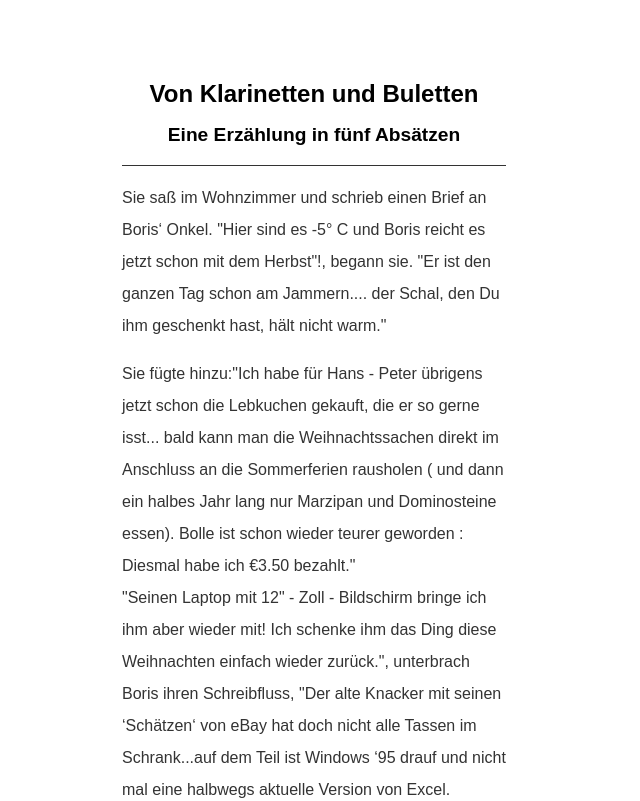
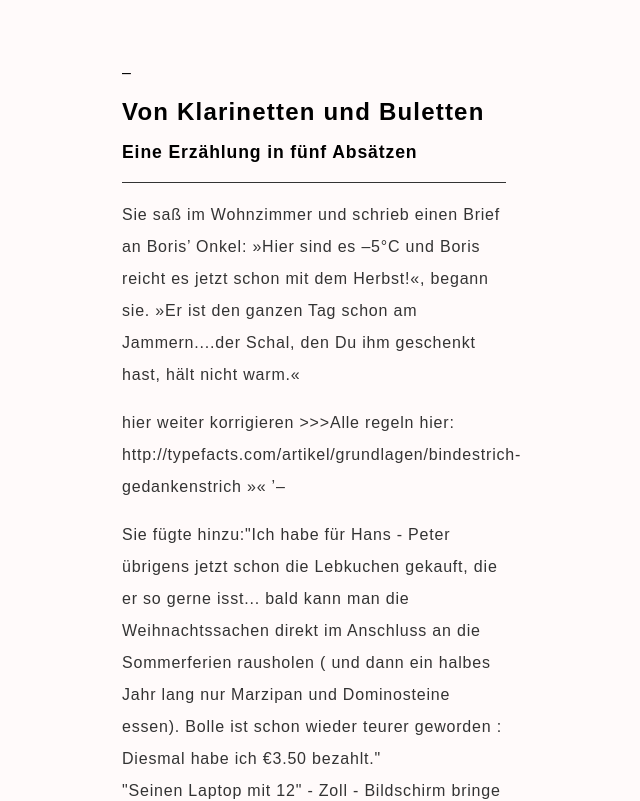
Before and after one commit to alsino/basic_typography, a plain HTML site: page index.html in a window 1280 px wide. Shown: the top 801 px of the page, without its empty margins (326-966 px from the left). Drawn offline with Linux system fonts and the light colour scheme.

Commit message:
Fix typo

```diff
--- a/css/style.css
+++ b/css/style.css
@@ -3,28 +3,27 @@
 /* Kick it like it’s 2004 for now! :) */
 
 body {
+	background-color: #FFFAFA;
 	padding-left: 35%;
 	padding-right: 35%;
 	padding-top: 5%;
 	padding-bottom: 5%;
+}
 
-
-}
 
 h1{
 	font-size: 1.5em;
 	font-weight: 700;
-	text-align: center;
+	letter-spacing: 0.05em;
 }
 
+
 h2{
-	font-size: 1.2em;
+	font-size: 1.1em;
 	font-weight: 700;
 	padding-bottom: 5%;
 	border-bottom: solid 0.5px #333333;
-	text-align: center;
-
-
+	letter-spacing: 0.05em;
 }
 
 
@@ -34,4 +33,5 @@ p{
 	color: #333333;
 	-webkit-font-smoothing: antialiased;
 	line-height: 200%;
+	letter-spacing: 0.05em;
 }
--- a/index.html
+++ b/index.html
@@ -24,6 +24,8 @@
 
 <article>
 
+
+–
   <!-- TASK: Find and fix all typographic problems. -->
   <!-- Do not kern manually via spans with classes or via JS or use any other too fancy, advanced techniques. -->
   <!-- Please don’t change anything in the HTML structure. -->
@@ -32,8 +34,12 @@
   <h2>Eine Erzählung in fünf Absätzen</h2>
 
   <p>
-    Sie saß im Wohnzimmer und schrieb einen Brief an Boris‘ Onkel. "Hier sind es -5° C und Boris reicht es jetzt schon mit dem Herbst"!, begann sie. "Er ist den ganzen Tag schon am Jammern.... der Schal, den Du ihm geschenkt hast, hält nicht warm."
+    Sie saß im Wohnzimmer und schrieb einen Brief an Boris’ Onkel: »Hier sind es –5°C und Boris reicht es jetzt schon mit dem Herbst!«, begann sie. »Er ist den ganzen Tag schon am Jammern....der Schal, den Du ihm geschenkt hast, hält nicht warm.«
   </p>
+  <p>hier weiter korrigieren >>>Alle regeln hier:
+http://typefacts.com/artikel/grundlagen/bindestrich-gedankenstrich
+»«
+’– </p>
   <p>
     Sie fügte hinzu:"Ich habe für Hans - Peter übrigens jetzt schon die Lebkuchen gekauft, die er so gerne isst... bald kann man die Weihnachtssachen direkt im Anschluss an die Sommerferien rausholen ( und dann ein halbes Jahr lang nur Marzipan und Dominosteine essen). Bolle ist schon wieder teurer geworden : Diesmal habe ich €3.50 bezahlt."<br>
     "Seinen Laptop mit 12" - Zoll - Bildschirm bringe ich ihm aber wieder mit! Ich schenke ihm das Ding diese Weihnachten einfach wieder zurück.", unterbrach Boris ihren Schreibfluss, "Der alte Knacker mit seinen ‘Schätzen‘ von eBay hat doch nicht alle Tassen im Schrank...auf dem Teil ist Windows ‘95 drauf und nicht mal eine halbwegs aktuelle Version von Excel. Geschenk hin oder her- das olle Gerät ist eine Zumutung!"
```
